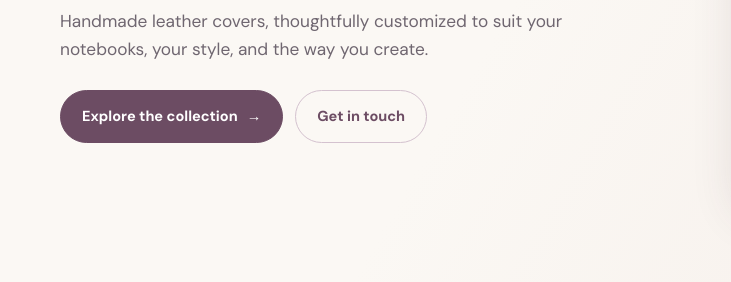
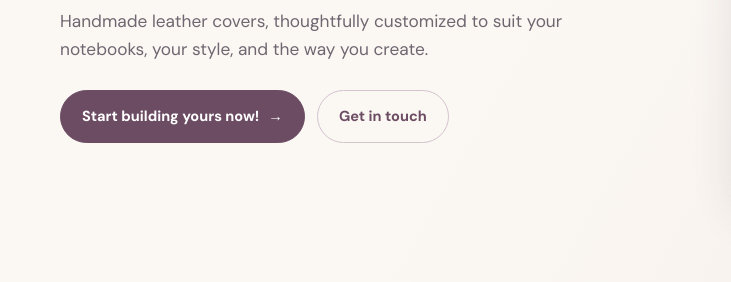
Before and after one commit to KristaMT/Moonlight_Journals, a plain HTML site: page index.html in a window 1280 px wide. Shown: the part 518-800 px from the top of the page, 0-731 px from the left. Drawn offline with nearby package versions, Linux system fonts and the light colour scheme; a web font is replaced by a local one.

Commit message:
Update index.html

```diff
--- a/index.html
+++ b/index.html
@@ -11,7 +11,7 @@
         <div class="eyebrow">Thoughtful pieces to take note of happier times ahead</div>
         <h1 class="display">A journal cover that feels <em>like yours.</em></h1>
         <p class="lead">Handmade leather covers, thoughtfully customized to suit your notebooks, your style, and the way you create.</p>
-        <div class="button-row"><a class="button" href="storefront.html">Explore the collection <span aria-hidden="true">→</span></a>
+        <div class="button-row"><a class="button" href="storefront.html">Start building yours now!<span aria-hidden="true">→</span></a>
           <a class="button secondary" href="contact.html">Get in touch</a></div></div>
 
 
```
